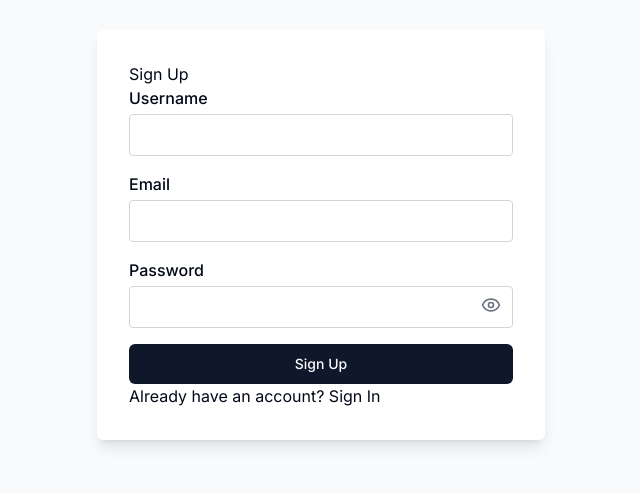
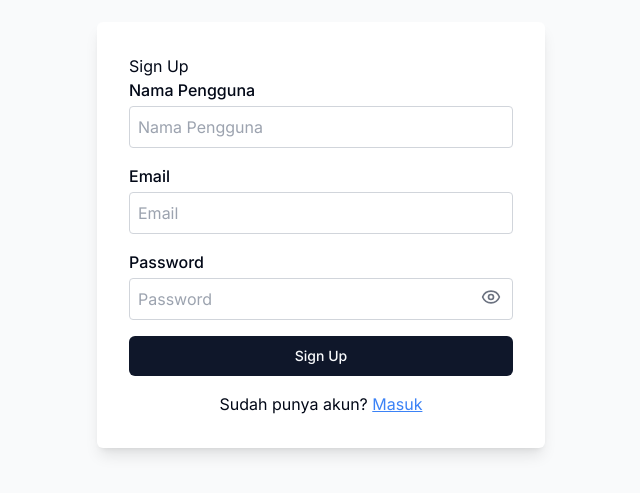
Before and after one commit to MegaBagaTirtaKusuma/Website-UMKM, a Next.js app: page /auth/sign-up in a window 1280 px wide. Shown: the part 165-658 px from the top of the page, without its empty margins (319-959 px from the left). Built offline with nearby package versions, Linux system fonts and the light colour scheme.

Commit message:
update component api procurement and auth: add valiation data

```diff
--- a/app/api/procurement/route.ts
+++ b/app/api/procurement/route.ts
@@ -57,6 +57,23 @@ export async function POST(req: Request) {
       supplierName?: string;
       purchaseDate?: string;
     } = await req.json();
+
+    // Validasi panjang string untuk category, itemName, unit, dan supplierName
+    const stringFields = [
+      data.category,
+      data.itemName,
+      data.unit,
+      data.supplierName,
+    ];
+    const maxLength = 255;
+    for (const field of stringFields) {
+      if (field && field.length > maxLength) {
+        return new NextResponse(
+          `Field exceeds maximum length of ${maxLength} characters`,
+          { status: 400 }
+        );
+      }
+    }
 
     // Parse initialQuantity and totalPrice
     const parsedInitialQuantity = data.initialQuantity
--- a/app/auth/sign-up/page.tsx
+++ b/app/auth/sign-up/page.tsx
@@ -6,8 +6,11 @@ const SignUpPage = () => {
     <div className="container">
       <h1>Sign Up</h1>
       <SignUpForm />
-      <p>
-        Already have an account? <Link href="/auth/sign-in">Sign In</Link>
+      <p className="mt-4 text-center">
+        Sudah punya akun?{" "}
+        <Link href="/auth/sign-in" className="text-blue-500 underline">
+          Masuk
+        </Link>
       </p>
     </div>
   );
--- a/components/ProcurementEdit.tsx
+++ b/components/ProcurementEdit.tsx
@@ -2,6 +2,7 @@
 import { useEffect, useState } from "react";
 import { useForm } from "react-hook-form";
 import { Button } from "@/components/ui/button";
+import Input from "@/components/ui/input";
 import {
   Select,
   SelectContent,
@@ -10,7 +11,12 @@ import {
   SelectValue,
 } from "@/components/ui/select";
 import { useRouter, useSearchParams } from "next/navigation";
-import { TooltipProvider } from "@/components/ui/tooltip";
+import {
+  TooltipProvider,
+  Tooltip,
+  TooltipTrigger,
+  TooltipContent,
+} from "@/components/ui/tooltip";
 
 const PROCUREMENT_CATEGORIES = {
   BAHAN_BAKU: "Bahan Baku Produksi",
@@ -114,33 +120,79 @@ export default function ProcurementEdit() {
     }
   };
 
-  const FormField: React.FC<{
-    name: string;
+  interface FormFieldProps {
+    name: keyof FormValues;
     label: string;
     type?: string;
     step?: string;
     register: any;
     errors: any;
     required?: boolean;
-  }> = ({ name, label, type = "text", step, register, errors, required }) => (
+    maxLength?: number; // Tambahkan ini
+  }
+
+  const FormField = ({
+    name,
+    label,
+    type = "text",
+    register,
+    errors,
+    required,
+    maxLength,
+  }: FormFieldProps) => {
+    const [maxDate] = useState(() => {
+      const today = new Date();
+      return today.toISOString().split("T")[0]; // Format YYYY-MM-DD
+    });
+
+    const registerOptions: any = {
+      required: required ? `Kolom ${label} diperlukan.` : false,
+      maxLength: maxLength
+        ? {
+            value: maxLength,
+            message: `${label} tidak boleh lebih dari ${maxLength} karakter.`,
+          }
+        : undefined,
+    };
+
+    if (type === "date") {
+      registerOptions.max = {
+        value: maxDate,
+        message: `${label} tidak boleh lebih dari hari ini.`,
+      };
+    }
+
+    if (type === "number") {
+      registerOptions.min = {
+        value: 0,
+        message: `${label} harus lebih besar atau sama dengan 0.`,
+      };
+      registerOptions.validate = (value: number) =>
+        value >= 0 || `${label} harus lebih besar atau sama dengan 0.`;
+    }
+
+    return (
       <div className="flex flex-col">
-      <label htmlFor={name} className="mb-2">
-        {label}
-      </label>
-      <input
+        <Tooltip>
+          <TooltipTrigger asChild>
+            <Input
+              label={label}
               id={name}
               type={type}
-        step={step}
-        {...register(name, {
-          required: required ? `${label} is required` : false,
-        })}
-        className="border p-2 rounded"
+              step={type === "number" ? "0.01" : undefined}
+              placeholder={label}
+              {...register(name, registerOptions)}
+              max={type === "date" ? maxDate : undefined}
             />
+          </TooltipTrigger>
+          <TooltipContent>Masukkan {label.toLowerCase()}</TooltipContent>
+        </Tooltip>
         {errors[name] && (
-        <p className="text-red-500 text-sm">{errors[name]?.message}</p>
+          <p className="text-red-500 text-sm mt-1">{errors[name].message}</p>
         )}
       </div>
     );
+  };
 
   const renderFormFields = () => {
     switch (category) {
@@ -153,6 +205,7 @@ export default function ProcurementEdit() {
               register={register}
               errors={errors}
               required
+              maxLength={255}
             />
             <div className="flex gap-2">
               <div className="flex-1 min-w-[100px] w-full">
@@ -211,6 +264,7 @@ export default function ProcurementEdit() {
               register={register}
               errors={errors}
               required
+              maxLength={255}
             />
             <FormField
               name="purchaseDate"
@@ -232,6 +286,7 @@ export default function ProcurementEdit() {
               register={register}
               errors={errors}
               required
+              maxLength={255}
             />
             <FormField
               name="initialQuantity"
@@ -266,6 +321,7 @@ export default function ProcurementEdit() {
               register={register}
               errors={errors}
               required
+              maxLength={255}
             />
             <FormField
               name="purchaseDate"
@@ -287,6 +343,7 @@ export default function ProcurementEdit() {
               register={register}
               errors={errors}
               required
+              maxLength={255}
             />
             <FormField
               name="totalPrice"
@@ -317,6 +374,7 @@ export default function ProcurementEdit() {
               register={register}
               errors={errors}
               required
+              maxLength={255}
             />
             <FormField
               name="totalPrice"
@@ -347,6 +405,7 @@ export default function ProcurementEdit() {
               register={register}
               errors={errors}
               required
+              maxLength={255}
             />
             <FormField
               name="totalPrice"
@@ -377,6 +436,7 @@ export default function ProcurementEdit() {
               register={register}
               errors={errors}
               required
+              maxLength={255}
             />
             <FormField
               name="totalPrice"
@@ -407,7 +467,11 @@ export default function ProcurementEdit() {
 
   return (
     <TooltipProvider>
-      <form onSubmit={handleSubmit(onSubmit)} className="flex flex-col gap-4">
+      <form
+        onSubmit={handleSubmit(onSubmit)}
+        className="flex flex-col gap-4"
+        noValidate
+      >
         <Select
           value={category}
           onValueChange={(value: ProcurementCategory) => setCategory(value)}
--- a/components/ProcurementForm.tsx
+++ b/components/ProcurementForm.tsx
@@ -100,6 +100,7 @@ export default function ProcurementForm() {
               register={register}
               errors={errors}
               required
+              maxLength={255}
             />
             <div className="flex gap-2">
               <div className="flex-1 min-w-[100px] w-full">
@@ -147,6 +148,7 @@ export default function ProcurementForm() {
               register={register}
               errors={errors}
               required
+              maxLength={255}
             />
             <FormField
               name="purchaseDate"
@@ -168,6 +170,7 @@ export default function ProcurementForm() {
               register={register}
               errors={errors}
               required
+              maxLength={255}
             />
             <FormField
               name="initialQuantity"
@@ -191,6 +194,7 @@ export default function ProcurementForm() {
               register={register}
               errors={errors}
               required
+              maxLength={255}
             />
             <FormField
               name="purchaseDate"
@@ -212,6 +216,7 @@ export default function ProcurementForm() {
               register={register}
               errors={errors}
               required
+              maxLength={255}
             />
             <FormField
               name="totalPrice"
@@ -242,6 +247,7 @@ export default function ProcurementForm() {
               register={register}
               errors={errors}
               required
+              maxLength={255}
             />
             <FormField
               name="totalPrice"
@@ -271,6 +277,7 @@ export default function ProcurementForm() {
               register={register}
               errors={errors}
               required
+              maxLength={255}
             />
             <FormField
               name="totalPrice"
@@ -300,6 +307,7 @@ export default function ProcurementForm() {
               register={register}
               errors={errors}
               required
+              maxLength={255}
             />
             <FormField
               name="totalPrice"
@@ -327,7 +335,11 @@ export default function ProcurementForm() {
 
   return (
     <TooltipProvider>
-      <form onSubmit={handleSubmit(onSubmit)} className="flex flex-col gap-4">
+      <form
+        onSubmit={handleSubmit(onSubmit)}
+        className="flex flex-col gap-4"
+        noValidate
+      >
         <Select
           value={category}
           onValueChange={(value: ProcurementCategory) => setCategory(value)}
@@ -363,8 +375,10 @@ interface FormFieldProps {
   register: any;
   errors: any;
   required?: boolean;
+  maxLength?: number; // Tambahkan ini jika belum ada
 }
 
+// Definisi FormField
 const FormField = ({
   name,
   label,
@@ -372,7 +386,41 @@ const FormField = ({
   register,
   errors,
   required,
-}: FormFieldProps) => (
+  maxLength,
+}: FormFieldProps) => {
+  const [maxDate] = useState(() => {
+    const today = new Date();
+    return today.toISOString().split("T")[0]; // Format YYYY-MM-DD
+  });
+
+  const registerOptions: any = {
+    required: required ? `Kolom ${label} diperlukan.` : false,
+    maxLength: maxLength
+      ? {
+          value: maxLength,
+          message: `${label} tidak boleh lebih dari ${maxLength} karakter.`,
+        }
+      : undefined,
+  };
+
+  if (type === "date") {
+    registerOptions.max = {
+      value: maxDate,
+      message: `${label} tidak boleh lebih dari hari ini.`,
+    };
+  }
+
+  if (type === "number") {
+    registerOptions.min = {
+      value: 0,
+      message: `${label} harus lebih besar atau sama dengan 0.`,
+    };
+    registerOptions.validate = (value: number) =>
+      value >= 0 || `${label} harus lebih besar atau sama dengan 0.`;
+  }
+
+  return (
+    <div className="flex flex-col">
       <Tooltip>
         <TooltipTrigger asChild>
           <Input
@@ -381,12 +429,15 @@ const FormField = ({
             type={type}
             step={type === "number" ? "0.01" : undefined}
             placeholder={label}
-        {...register(name, {
-          required: required ? `${label} diperlukan` : false,
-        })}
-        error={errors[name] ? { message: errors[name].message } : undefined}
+            {...register(name, registerOptions)}
+            max={type === "date" ? maxDate : undefined}
           />
         </TooltipTrigger>
         <TooltipContent>Masukkan {label.toLowerCase()}</TooltipContent>
       </Tooltip>
+      {errors[name] && (
+        <p className="text-red-500 text-sm mt-1">{errors[name].message}</p>
+      )}
+    </div>
   );
+};
--- a/components/SignInForm.tsx
+++ b/components/SignInForm.tsx
@@ -1,19 +1,33 @@
 "use client";
 import React, { useState } from "react";
-import Input from "./ui/input";
-import { Button } from "./ui/button";
+import { useForm } from "react-hook-form";
 import { useRouter } from "next/navigation";
 import { Eye, EyeOff } from "lucide-react";
+import { Button } from "@/components/ui/button";
+import Input from "@/components/ui/input";
+import {
+  TooltipProvider,
+  Tooltip,
+  TooltipTrigger,
+  TooltipContent,
+} from "@/components/ui/tooltip";
+
+interface FormValues {
+  email: string;
+  password: string;
+}
 
 const SignInForm = () => {
-  const [email, setEmail] = useState("");
-  const [password, setPassword] = useState("");
+  const [showPassword, setShowPassword] = useState(false);
   const [error, setError] = useState<string | null>(null);
-  const [showPassword, setShowPassword] = useState(false);
   const router = useRouter();
+  const {
+    register,
+    handleSubmit,
+    formState: { errors },
+  } = useForm<FormValues>();
 
-  const handleSubmit = async (event: React.FormEvent) => {
-    event.preventDefault();
+  const onSubmit = async (data: FormValues) => {
     setError(null);
 
     try {
@@ -22,7 +36,7 @@ const SignInForm = () => {
         headers: {
           "Content-Type": "application/json",
         },
-        body: JSON.stringify({ email, password }),
+        body: JSON.stringify(data),
       });
 
       if (!response.ok) {
@@ -30,8 +44,8 @@ const SignInForm = () => {
         throw new Error(errorData.message || "Failed to sign in");
       }
 
-      const data = await response.json();
-      localStorage.setItem("authToken", data.token);
+      const responseData = await response.json();
+      localStorage.setItem("authToken", responseData.token);
       router.push("/");
     } catch (error) {
       console.error("Sign-in error:", error);
@@ -48,27 +62,36 @@ const SignInForm = () => {
   };
 
   return (
-    <form onSubmit={handleSubmit} className="flex flex-col gap-4">
-      <Input
+    <TooltipProvider>
+      <form
+        onSubmit={handleSubmit(onSubmit)}
+        className="flex flex-col gap-4"
+        noValidate
+      >
+        <FormField
+          name="email"
           label="Email"
           type="email"
-        value={email}
-        onChange={(e) => setEmail(e.target.value)}
+          register={register}
+          errors={errors}
           required
+          maxLength={255}
         />
         <div className="relative">
-        <Input
+          <FormField
+            name="password"
             label="Password"
             type={showPassword ? "text" : "password"}
-          value={password}
-          onChange={(e) => setPassword(e.target.value)}
+            register={register}
+            errors={errors}
             required
+            minLength={8}
           />
           <button
             type="button"
             onClick={togglePasswordVisibility}
             className="absolute right-3 top-1/2 transform -translate-y-1/2 text-gray-500 hover:text-gray-700 focus:outline-none"
-          style={{ marginTop: "0.75rem" }} // Menambahkan margin top untuk menyesuaikan posisi
+            style={{ marginTop: "0.75rem" }}
           >
             {showPassword ? <EyeOff size={20} /> : <Eye size={20} />}
           </button>
@@ -76,6 +99,72 @@ const SignInForm = () => {
         {error && <p className="text-red-500 text-sm">{error}</p>}
         <Button type="submit">Sign In</Button>
       </form>
+    </TooltipProvider>
+  );
+};
+
+interface FormFieldProps {
+  name: keyof FormValues;
+  label: string;
+  type?: string;
+  register: any;
+  errors: any;
+  required?: boolean;
+  minLength?: number;
+  maxLength?: number;
+}
+
+const FormField = ({
+  name,
+  label,
+  type = "text",
+  register,
+  errors,
+  required,
+  minLength,
+  maxLength,
+}: FormFieldProps) => {
+  const registerOptions: any = {
+    required: required ? `${label} diperlukan.` : false,
+    minLength: minLength
+      ? {
+          value: minLength,
+          message: `${label} tidak boleh kurang dari ${minLength} karakter.`,
+        }
+      : undefined,
+    maxLength: maxLength
+      ? {
+          value: maxLength,
+          message: `${label} tidak boleh lebih dari ${maxLength} karakter.`,
+        }
+      : undefined,
+  };
+
+  if (type === "email") {
+    registerOptions.pattern = {
+      value: /\S+@\S+\.\S+/,
+      message: "Format email tidak valid.",
+    };
+  }
+
+  return (
+    <div className="flex flex-col">
+      <Tooltip>
+        <TooltipTrigger asChild>
+          <Input
+            label={label}
+            id={name}
+            type={type}
+            placeholder={label}
+            {...register(name, registerOptions)}
+          />
+        </TooltipTrigger>
+        <TooltipContent>Masukan {label.toLowerCase()} kamu</TooltipContent>
+      </Tooltip>
+      {errors[name] && (
+        <p className="text-red-500 text-sm mt-1">{errors[name].message}</p>
+      )}
+    </div>
   );
 };
 
--- a/components/SignUpForm.tsx
+++ b/components/SignUpForm.tsx
@@ -1,35 +1,53 @@
 "use client";
 // components/SignUpForm.tsx
 import React, { useState } from "react";
-import Input from "./ui/input";
-import { Button } from "./ui/button";
+import { useForm } from "react-hook-form";
 import { useRouter } from "next/navigation";
 import { Eye, EyeOff } from "lucide-react";
+import { Button } from "@/components/ui/button";
+import Input from "@/components/ui/input";
+import {
+  TooltipProvider,
+  Tooltip,
+  TooltipTrigger,
+  TooltipContent,
+} from "@/components/ui/tooltip";
+
+interface FormValues {
+  username: string;
+  email: string;
+  password: string;
+}
 
 const SignUpForm = () => {
-  const [username, setUsername] = useState("");
-  const [email, setEmail] = useState("");
-  const [password, setPassword] = useState("");
   const [showPassword, setShowPassword] = useState(false);
   const [error, setError] = useState<string | null>(null);
   const [success, setSuccess] = useState<string | null>(null);
   const router = useRouter();
+  const {
+    register,
+    handleSubmit,
+    formState: { errors },
+  } = useForm<FormValues>();
 
-  const handleSubmit = async (event: React.FormEvent) => {
-    event.preventDefault();
-
+  const onSubmit = async (data: FormValues) => {
     try {
       const response = await fetch("/api/auth/sign-up", {
         method: "POST",
         headers: {
           "Content-Type": "application/json",
         },
-        body: JSON.stringify({ username, email, password }),
+        body: JSON.stringify(data),
       });
 
+      const result = await response.json();
+
       if (!response.ok) {
-        const result = await response.json();
+        if (response.status === 409) {
+          setError("Email sudah digunakan. Silakan gunakan email lain.");
+        } else {
           setError(result.message || "Error signing up");
+        }
         return;
       }
 
@@ -46,24 +64,38 @@ const SignUpForm = () => {
   };
 
   return (
-    <form onSubmit={handleSubmit} className="flex flex-col gap-4">
-      <Input
-        label="Username"
-        value={username}
-        onChange={(e) => setUsername(e.target.value)}
+    <TooltipProvider>
+      <form
+        onSubmit={handleSubmit(onSubmit)}
+        className="flex flex-col gap-4"
+        noValidate
+      >
+        <FormField
+          name="username"
+          label="Nama Pengguna"
+          register={register}
+          errors={errors}
+          required
+          maxLength={255}
         />
-      <Input
+        <FormField
+          name="email"
           label="Email"
           type="email"
-        value={email}
-        onChange={(e) => setEmail(e.target.value)}
+          register={register}
+          errors={errors}
+          required
+          maxLength={255}
         />
         <div className="relative">
-        <Input
+          <FormField
+            name="password"
             label="Password"
             type={showPassword ? "text" : "password"}
-          value={password}
-          onChange={(e) => setPassword(e.target.value)}
+            register={register}
+            errors={errors}
+            required
+            minLength={8}
           />
           <button
             type="button"
@@ -78,6 +110,72 @@ const SignUpForm = () => {
         {success && <p className="text-green-500 text-sm">{success}</p>}
         <Button type="submit">Sign Up</Button>
       </form>
+    </TooltipProvider>
+  );
+};
+
+interface FormFieldProps {
+  name: keyof FormValues;
+  label: string;
+  type?: string;
+  register: any;
+  errors: any;
+  required?: boolean;
+  maxLength?: number;
+  minLength?: number;
+}
+
+const FormField = ({
+  name,
+  label,
+  type = "text",
+  register,
+  errors,
+  required,
+  maxLength,
+  minLength,
+}: FormFieldProps) => {
+  const registerOptions: any = {
+    required: required ? `${label} diperlukan.` : false,
+    maxLength: maxLength
+      ? {
+          value: maxLength,
+          message: `${label} tidak boleh lebih dari ${maxLength} karakter.`,
+        }
+      : undefined,
+    minLength: minLength
+      ? {
+          value: minLength,
+          message: `${label} tidak boleh kurang dari ${minLength} karakter.`,
+        }
+      : undefined,
+  };
+
+  if (type === "email") {
+    registerOptions.pattern = {
+      value: /\S+@\S+\.\S+/,
+      message: "Format email tidak valid.",
+    };
+  }
+
+  return (
+    <div className="flex flex-col">
+      <Tooltip>
+        <TooltipTrigger asChild>
+          <Input
+            label={label}
+            id={name}
+            type={type}
+            placeholder={label}
+            {...register(name, registerOptions)}
+          />
+        </TooltipTrigger>
+        <TooltipContent>Masukan {label.toLowerCase()} kamu</TooltipContent>
+      </Tooltip>
+      {errors[name] && (
+        <p className="text-red-500 text-sm mt-1">{errors[name].message}</p>
+      )}
+    </div>
   );
 };
 
```
Also changed, not shown: app/api/auth/sign-up/route.ts (+12 -0 lines), 1 other file (tests, documents, lock files or other folders). Lines whose indentation alone changed are shown as unchanged.
